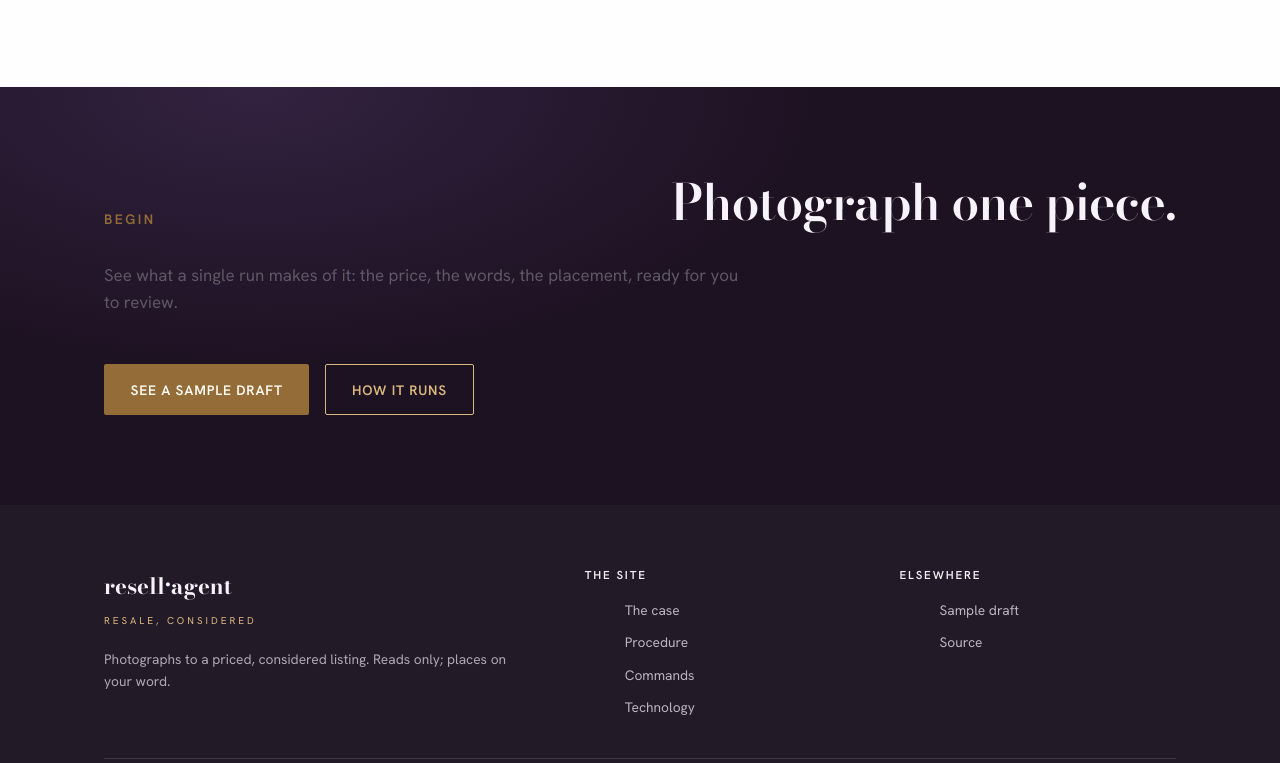
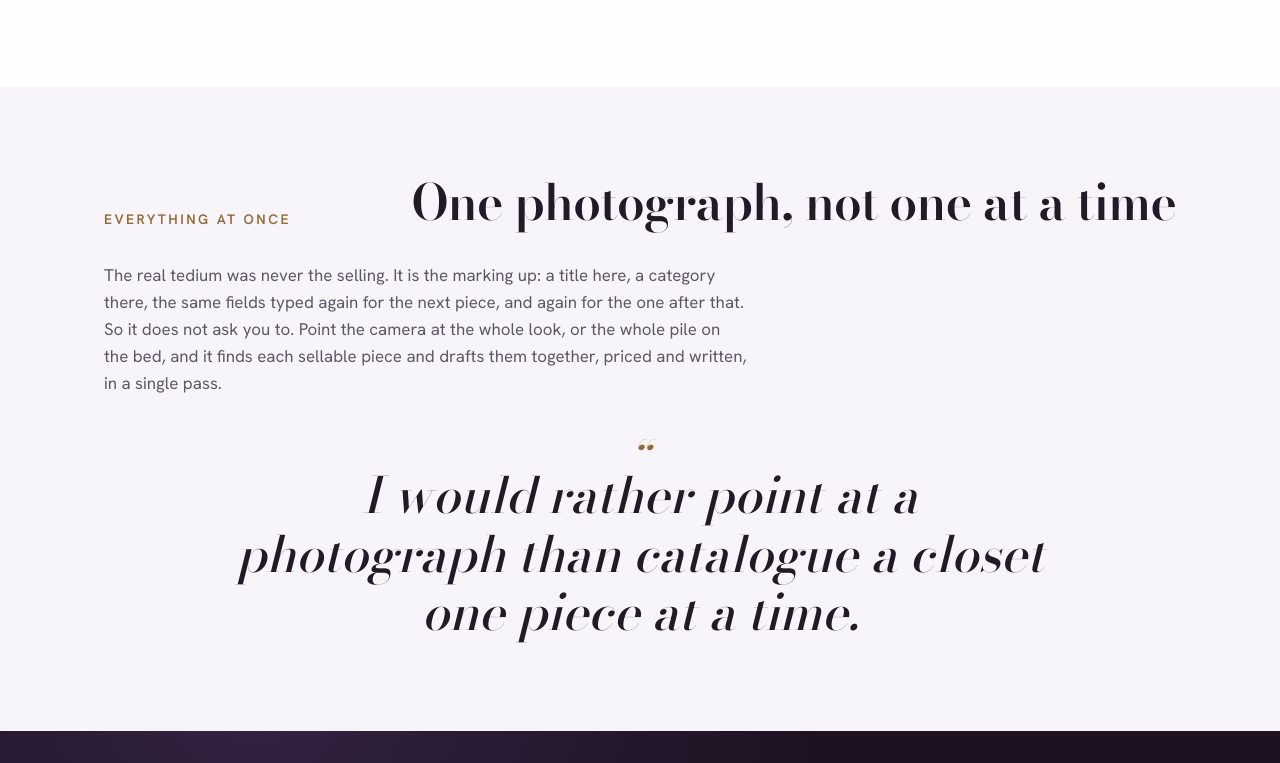
Before and after one commit to wuisabel-gif/resell-agent, a website: page docs/case.html in a window 1280 px wide. Shown: the part 2657-3420 px from the top of the page. Drawn offline with nearby package versions, Linux system fonts and the light colour scheme.

Commit message:
Case: add 'one photograph, not one at a time' section on listing a whole look at once

```diff
--- a/docs/case.html
+++ b/docs/case.html
@@ -87,6 +87,15 @@
     </div>
   </div></section>
 
+  <section class="section"><div class="wrap">
+    <div class="sec-head"><span class="eyebrow">Everything at once</span><h2>One photograph, not one at a time</h2>
+      <p>The real tedium was never the selling. It is the marking up: a title here, a category there, the same fields typed again for the next piece, and again for the one after that. So it does not ask you to. Point the camera at the whole look, or the whole pile on the bed, and it finds each sellable piece and drafts them together, priced and written, in a single pass.</p></div>
+    <blockquote style="max-width:26ch;margin:1rem auto 0;text-align:center;font-family:var(--serif);font-style:italic;font-size:var(--step-3);line-height:1.18;color:var(--ink);">
+      <span style="display:block;color:var(--gold-ink);font-size:2.6rem;line-height:0.5;">&ldquo;</span>
+      I would rather point at a photograph than catalogue a closet one piece at a time.
+    </blockquote>
+  </div></section>
+
   <section class="band section"><div class="wrap">
     <div class="sec-head"><span class="eyebrow">Begin</span><h2>Photograph one piece.</h2>
       <p>See what a single run makes of it: the price, the words, the placement, ready for you to review.</p></div>
```
